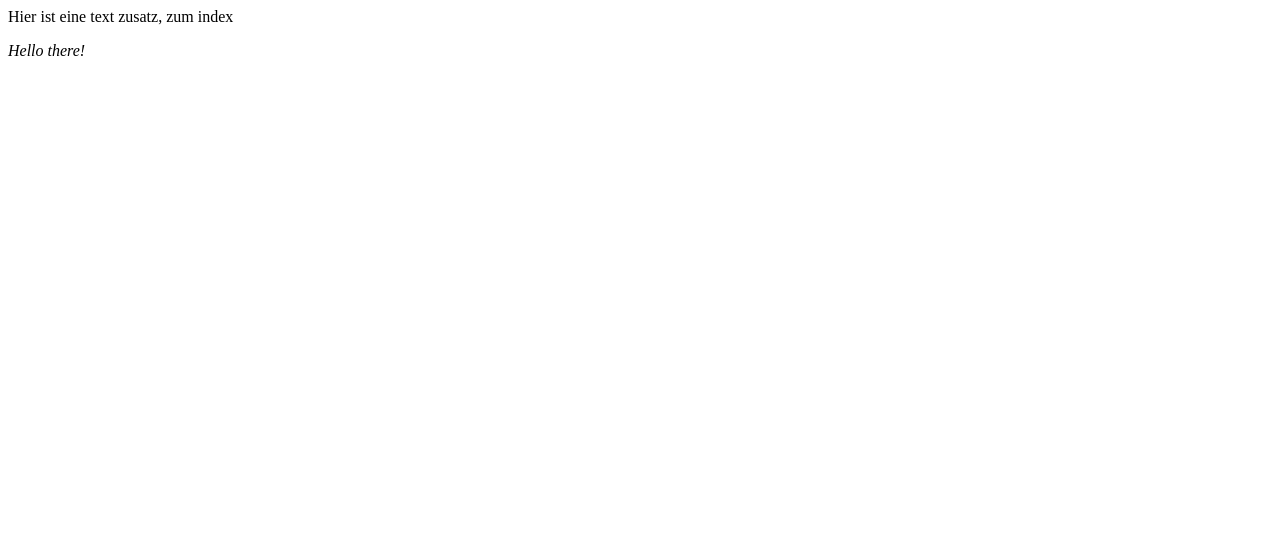
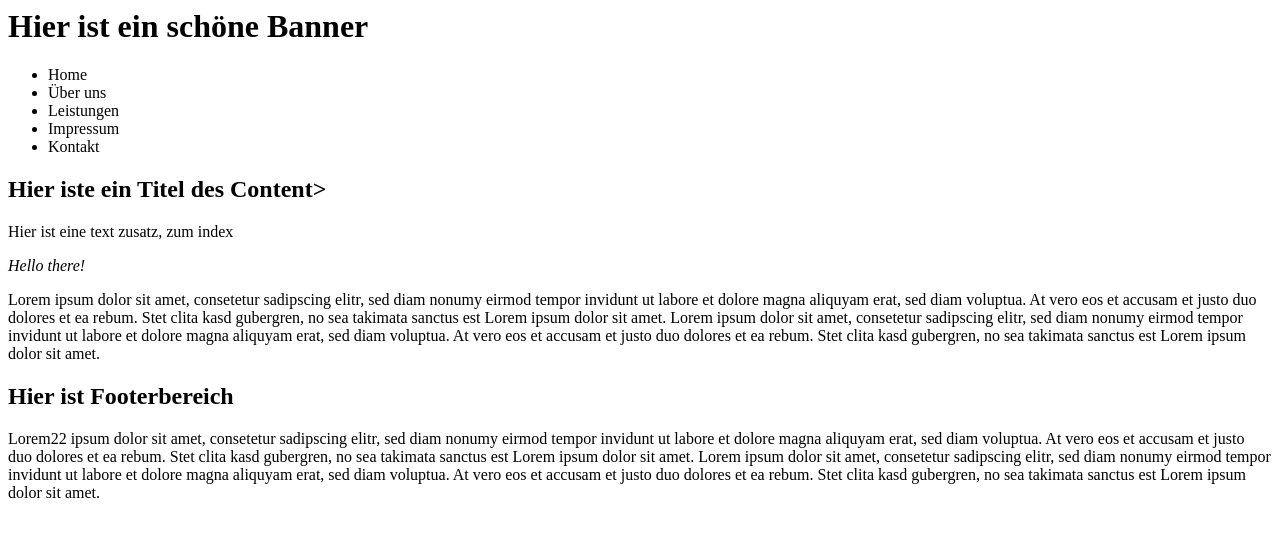
Before and after one commit to konstik/HTML, a plain HTML site: page test.html in a window 1280 px wide. Drawn offline with Linux system fonts and the light colour scheme.

Commit message:
hier die aktuelle seite

```diff
--- a/test.html
+++ b/test.html
@@ -3,7 +3,27 @@
 	<title>Meine zweite</title>
 </head>
 <body>
-<p>Hier ist eine text zusatz, zum index</p>
-<i>Hello there!</i>
+	<div class="container">
+		<div class="header">
+			<h1>Hier ist ein schöne Banner</h1>
+		</div>
+				<div class="content">
+					<ul>
+						<li>Home </li>
+						<li>Über uns</li>
+						<li>Leistungen</li>
+						<li>Impressum</li>
+						<li>Kontakt</li>
+					</ul>
+					<h2>Hier iste ein Titel des Content></h2>
+					<p>Hier ist eine text zusatz, zum index</p>
+					<i>Hello there!</i>
+					<p>Lorem ipsum dolor sit amet, consetetur sadipscing elitr, sed diam nonumy eirmod tempor invidunt ut labore et dolore magna aliquyam erat, sed diam voluptua. At vero eos et accusam et justo duo dolores et ea rebum. Stet clita kasd gubergren, no sea takimata sanctus est Lorem ipsum dolor sit amet. Lorem ipsum dolor sit amet, consetetur sadipscing elitr, sed diam nonumy eirmod tempor invidunt ut labore et dolore magna aliquyam erat, sed diam voluptua. At vero eos et accusam et justo duo dolores et ea rebum. Stet clita kasd gubergren, no sea takimata sanctus est Lorem ipsum dolor sit amet.</p>
+		        <div>
+		        	<div class="footer">
+                     <h2>Hier ist Footerbereich</h2>
+						<p>Lorem22 ipsum dolor sit amet, consetetur sadipscing elitr, sed diam nonumy eirmod tempor invidunt ut labore et dolore magna aliquyam erat, sed diam voluptua. At vero eos et accusam et justo duo dolores et ea rebum. Stet clita kasd gubergren, no sea takimata sanctus est Lorem ipsum dolor sit amet. Lorem ipsum dolor sit amet, consetetur sadipscing elitr, sed diam nonumy eirmod tempor invidunt ut labore et dolore magna aliquyam erat, sed diam voluptua. At vero eos et accusam et justo duo dolores et ea rebum. Stet clita kasd gubergren, no sea takimata sanctus est Lorem ipsum dolor sit amet.</p>
+		        	</div>
+    </div>
 </body>
 </html>
```
